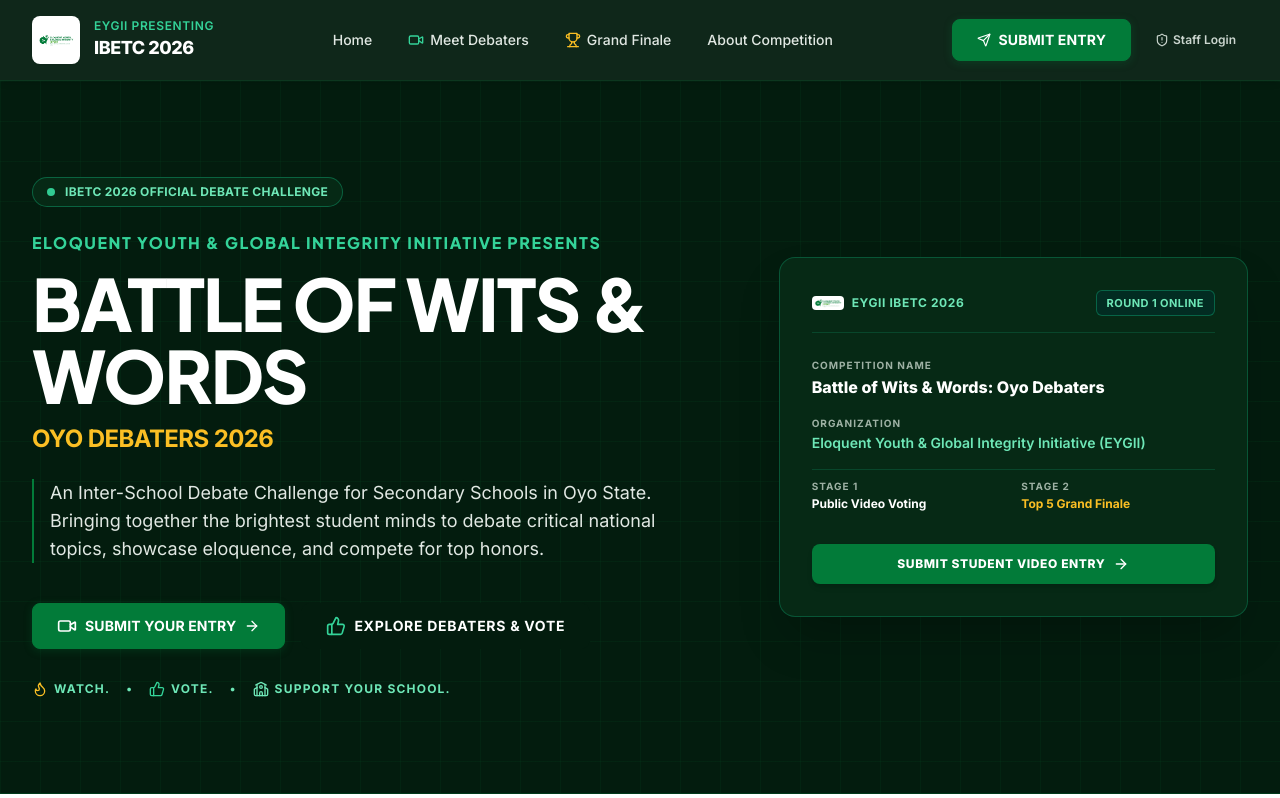
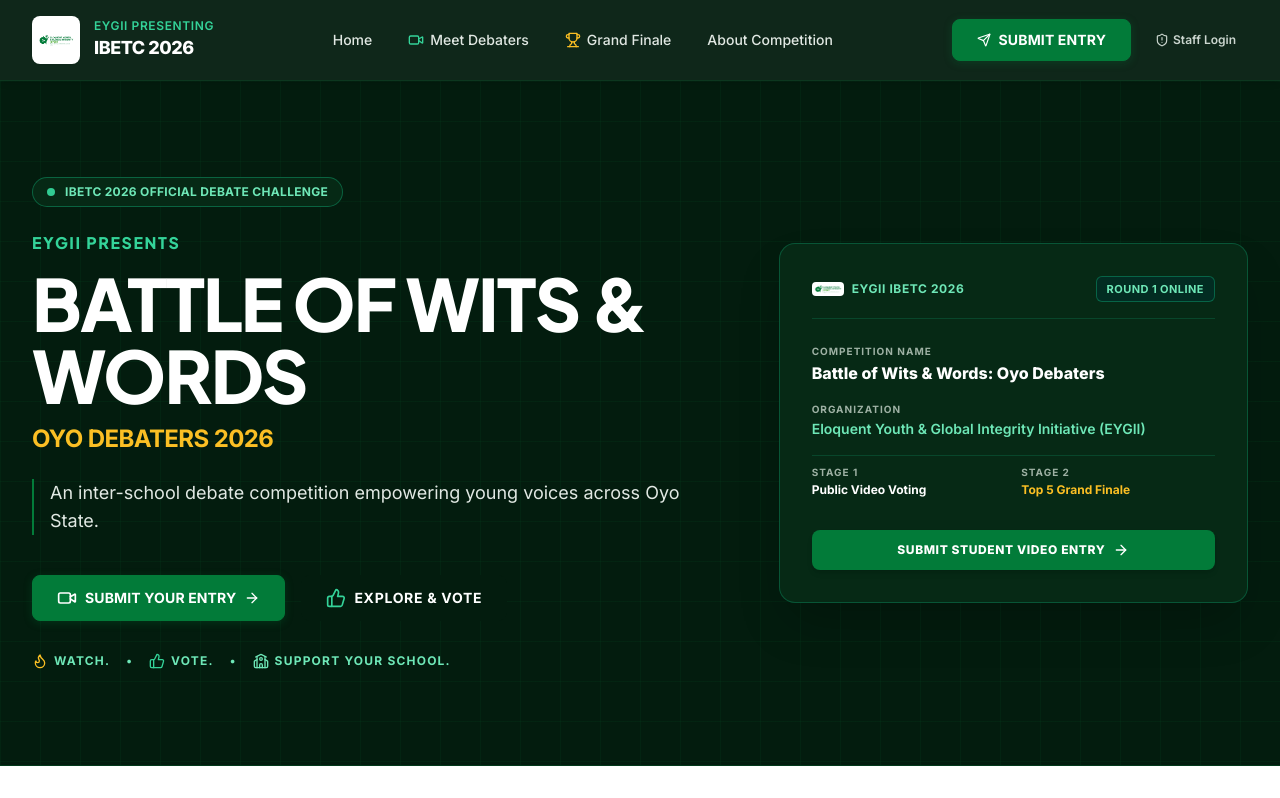
Before and after one commit to jerrycog44/IBETC---2026, a Next.js app: page / in a window 1280 px wide. Shown: the top 798 px of the page. Built offline with nearby package versions, Linux system fonts and the light colour scheme; no server answers; the database is empty.

Commit message:
refine: simplify hero section copy

```diff
--- a/src/app/page.tsx
+++ b/src/app/page.tsx
@@ -76,7 +76,7 @@
                 {/* Main Titles */}
                 <div className="space-y-3">
                   <h2 className="text-emerald-400 text-sm sm:text-base font-extrabold uppercase tracking-widest">
-                    Eloquent Youth & Global Integrity Initiative Presents
+                    EYGII PRESENTS
                   </h2>
                   <h1 className="text-4xl sm:text-6xl lg:text-7xl font-black text-white tracking-tight leading-[1.05]">
                     BATTLE OF WITS & WORDS
@@ -88,7 +88,7 @@
 
                 {/* Subtitle / Mission */}
                 <p className="text-base sm:text-lg text-neutral-200 leading-relaxed max-w-2xl font-normal border-l-2 border-[#027B39] pl-4">
-                  An Inter-School Debate Challenge for Secondary Schools in Oyo State. Bringing together the brightest student minds to debate critical national topics, showcase eloquence, and compete for top honors.
+                  An inter-school debate competition empowering young voices across Oyo State.
                 </p>
 
                 {/* Action Strip */}
@@ -107,7 +107,7 @@
                     className="btn-secondary py-4 px-8 text-sm uppercase tracking-wider flex items-center justify-center gap-3 border border-emerald-500/40"
                   >
                     <ThumbsUp className="w-5 h-5 text-emerald-400" />
-                    <span>EXPLORE DEBATERS & VOTE</span>
+                    <span>EXPLORE & VOTE</span>
                   </Link>
                 </div>
 
```
